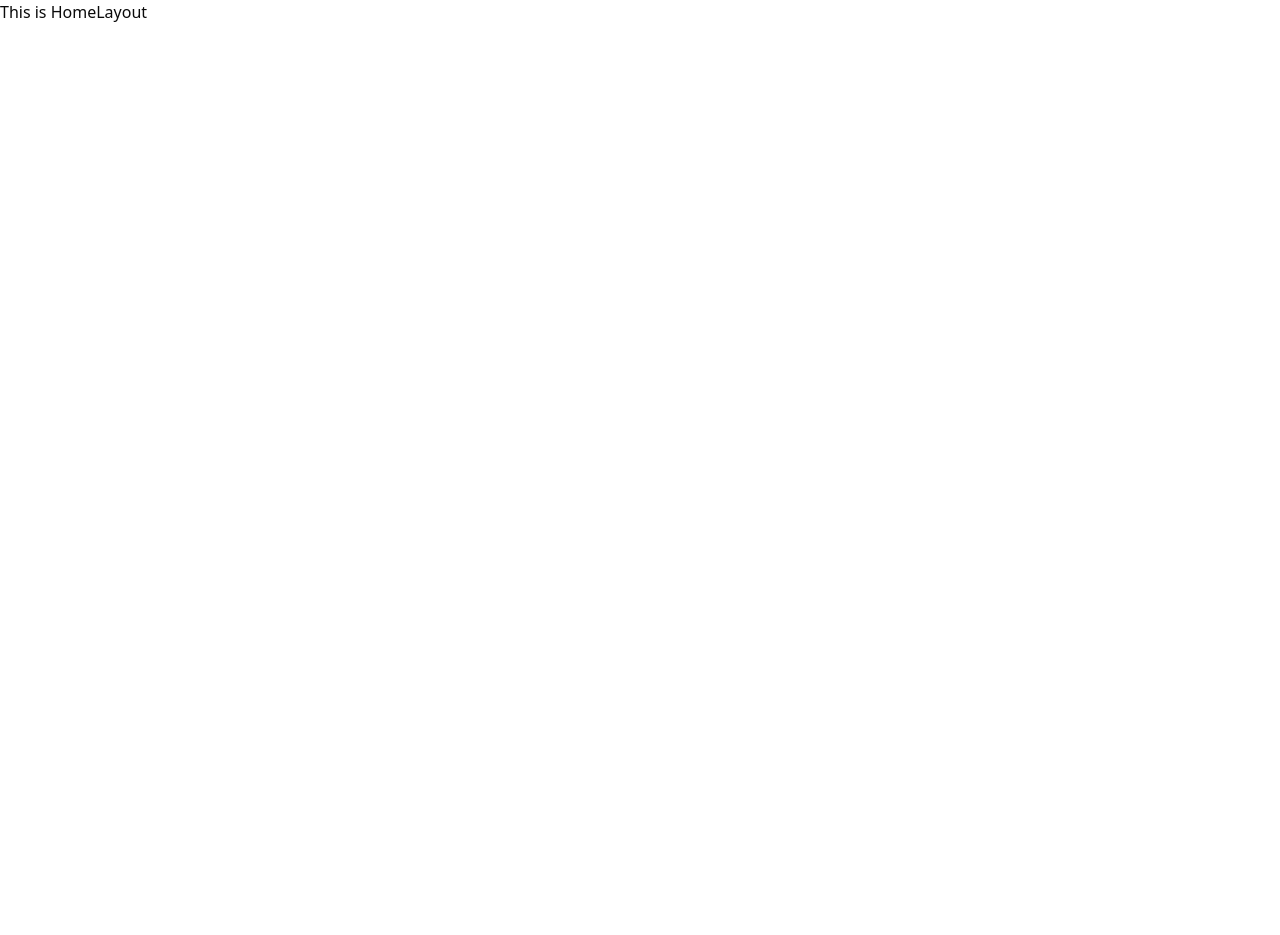
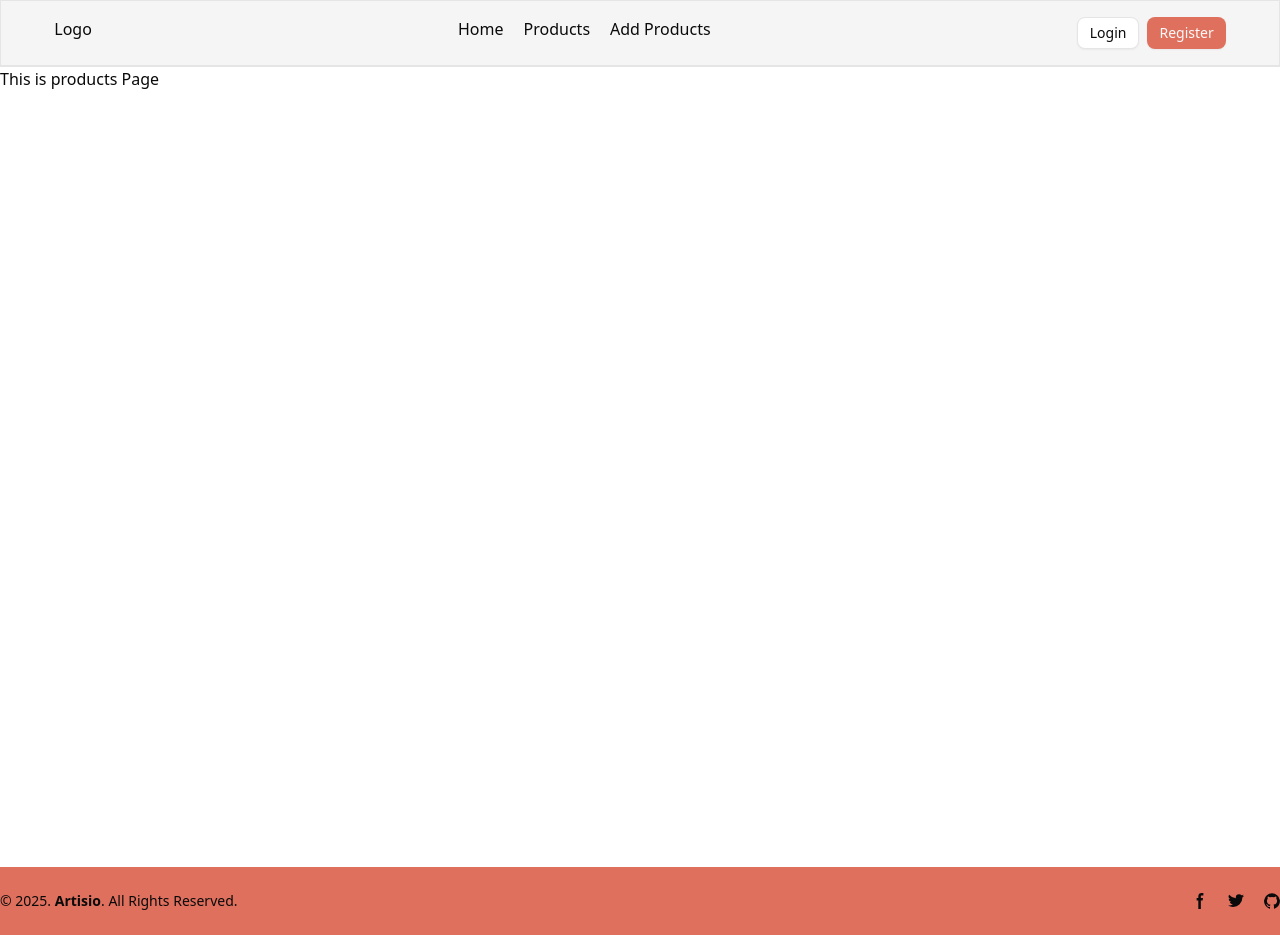
Before and after one commit to AbuSufianMahin/Artisio-website, a Next.js app: page /products in a window 1280 px wide. Before the commit the page ends 800 px from the top, so only its background shows below. Built offline with nearby package versions, Linux system fonts and the light colour scheme.

Commit message:
added footer

```diff
--- a/package.json
+++ b/package.json
@@ -18,6 +18,7 @@
     "react": "19.1.0",
     "react-dom": "19.1.0",
     "react-hook-form": "^7.62.0",
+    "swiper": "^11.2.10",
     "tailwind-merge": "^3.3.1"
   },
   "devDependencies": {
--- a/src/app/(AuthLayout)/login/LoginForm.jsx
+++ b/src/app/(AuthLayout)/login/LoginForm.jsx
@@ -1,10 +1,15 @@
+"use client";
+
 import { Button } from "@/components/ui/button"
 import { Input } from "@/components/ui/input"
 import { Label } from "@/components/ui/label"
 import Link from "next/link";
 import Image from "next/image";
+import { useState } from "react";
+import { Eye, EyeOff } from "lucide-react";
 
 const LoginForm = () => {
+    const [showPass, setShowPass] = useState(false);
     return (
         <form className="flex flex-col gap-6" >
             <div className="flex flex-col items-center gap-2 text-center">
@@ -24,7 +29,27 @@ const LoginForm = () => {
                     <div className="flex items-center">
                         <Label htmlFor="password">Password</Label>
                     </div>
-                    <Input id="password" type="password" placeholder="Enter Password" required />
+                    <div className="relative w-full">
+                        <Input
+                            id="password"
+                            type={showPass ? "text" : "password"}
+                            placeholder="Enter password"
+                            required
+                        />
+                        <Button
+                            variant="ghost"
+                            className="absolute right-0 top-0 z-1 rounded-l-none active:scale-92"
+                            type="button"
+                            onClick={() => setShowPass(!showPass)}
+                        >
+                            {
+                                showPass ?
+                                    <EyeOff />
+                                    :
+                                    <Eye />
+                            }
+                        </Button>
+                    </div>
                 </div>
                 <Button type="submit" className="w-full">
                     Login
--- a/src/app/(HomeLayout)/layout.jsx
+++ b/src/app/(HomeLayout)/layout.jsx
@@ -1,10 +1,16 @@
+import Footer from '@/components/shared/Footer';
+import Navbar from '@/components/shared/Navbar';
 import React from 'react';
 
-const HomeLayout = () => {
+const HomeLayout = ({ children }) => {
     return (
-        <section>
-            This is HomeLayout
-        </section>
+        <>
+            <Navbar></Navbar>
+            <div className='min-h-screen'>
+                {children}
+            </div>
+            <Footer></Footer>
+        </>
     );
 };
 
--- a/src/app/(HomeLayout)/products/page.jsx
+++ b/src/app/(HomeLayout)/products/page.jsx
@@ -0,0 +1,11 @@
+import React from 'react';
+
+const ProductsPage = () => {
+    return (
+        <section>
+            This is products Page
+        </section>
+    );
+};
+
+export default ProductsPage;
--- /dev/null
+++ b/src/components/shared/Footer.jsx
@@ -0,0 +1,35 @@
+import Link from 'next/link';
+import React from 'react';
+
+const Footer = () => {
+    return (
+        <footer className="bg-primary">
+            <div className="mx-auto max-w-7xl">
+                <div className="py-6 md:flex md:items-center md:justify-between">
+                    <span className="text-sm sm:text-center">© 2025. <span className='font-semibold'>Artisio</span>. All Rights Reserved.
+                    </span>
+                    <div className="flex mt-4 sm:justify-center md:mt-0 space-x-5 rtl:space-x-reverse">
+                        <Link href="https://www.facebook.com" target='_blank' className="">
+                            <svg className="w-4 h-4" aria-hidden="true" xmlns="http://www.w3.org/2000/svg" fill="currentColor" viewBox="0 0 8 19">
+                                <path fillRule="evenodd" d="M6.135 3H8V0H6.135a4.147 4.147 0 0 0-4.142 4.142V6H0v3h2v9.938h3V9h2.021l.592-3H5V3.591A.6.6 0 0 1 5.592 3h.543Z" clip-rule="evenodd" />
+                            </svg>
+                        </Link>
+                        <Link href="https://www.x.com" target='_blank' className="">
+                            <svg className="w-4 h-4" aria-hidden="true" xmlns="http://www.w3.org/2000/svg" fill="currentColor" viewBox="0 0 20 17">
+                                <path fillRule="evenodd" d="M20 1.892a8.178 8.178 0 0 1-2.355.635 4.074 4.074 0 0 0 1.8-2.235 8.344 8.344 0 0 1-2.605.98A4.13 4.13 0 0 0 13.85 0a4.068 4.068 0 0 0-4.1 4.038 4 4 0 0 0 .105.919A11.705 11.705 0 0 1 1.4.734a4.006 4.006 0 0 0 1.268 5.392 4.165 4.165 0 0 1-1.859-.5v.05A4.057 4.057 0 0 0 4.1 9.635a4.19 4.19 0 0 1-1.856.07 4.108 4.108 0 0 0 3.831 2.807A8.36 8.36 0 0 1 0 14.184 11.732 11.732 0 0 0 6.291 16 11.502 11.502 0 0 0 17.964 4.5c0-.177 0-.35-.012-.523A8.143 8.143 0 0 0 20 1.892Z" clip-rule="evenodd" />
+                            </svg>
+                        </Link>
+                        <Link href="https://www.github.com" target='_blank' className="">
+                            <svg className="w-4 h-4" aria-hidden="true" xmlns="http://www.w3.org/2000/svg" fill="currentColor" viewBox="0 0 20 20">
+                                <path fillRule="evenodd" d="M10 .333A9.911 9.911 0 0 0 6.866 19.65c.5.092.678-.215.678-.477 0-.237-.01-1.017-.014-1.845-2.757.6-3.338-1.169-3.338-1.169a2.627 2.627 0 0 0-1.1-1.451c-.9-.615.07-.6.07-.6a2.084 2.084 0 0 1 1.518 1.021 2.11 2.11 0 0 0 2.884.823c.044-.503.268-.973.63-1.325-2.2-.25-4.516-1.1-4.516-4.9A3.832 3.832 0 0 1 4.7 7.068a3.56 3.56 0 0 1 .095-2.623s.832-.266 2.726 1.016a9.409 9.409 0 0 1 4.962 0c1.89-1.282 2.717-1.016 2.717-1.016.366.83.402 1.768.1 2.623a3.827 3.827 0 0 1 1.02 2.659c0 3.807-2.319 4.644-4.525 4.889a2.366 2.366 0 0 1 .673 1.834c0 1.326-.012 2.394-.012 2.72 0 .263.18.572.681.475A9.911 9.911 0 0 0 10 .333Z" clip-rule="evenodd" />
+                            </svg>
+                        </Link>
+                    </div>
+                </div>
+            </div>
+        </footer>
+
+    );
+};
+
+export default Footer;
--- a/src/components/shared/Navbar.jsx
+++ b/src/components/shared/Navbar.jsx
@@ -1,21 +1,25 @@
 import Link from 'next/link';
 import React from 'react';
+import { Button } from '../ui/button';
 
 const Navbar = () => {
     return (
-        <nav className='w-10/12 md:w-11/12 max-w-7xl mx-auto border py-5 flex justify-between'>
+        <header className='border bg-secondary border-b-2'>
+            <nav className='w-10/12 md:w-11/12 max-w-7xl py-4 mx-auto flex justify-between'>
                 <div>Logo</div>
                 <div>
-                <ul className='flex gap-5'>
-                    <Link href="/home"> <li>Home</li></Link>
-                    <li>Products</li>
-                    <li>Add Products</li>
+                    <ul className='flex gap-5 font-semiboldnpm '>
+                        <li><Link href="/home">Home</Link></li>
+                        <li><Link href="/products">Products</Link></li>
+                        <li><Link href="/add-products">Add Products</Link></li>
                     </ul>
                 </div>
-            <div>
-                login/register button
+                <div className='flex gap-2'>
+                    <Button size={"sm"} variant={"outline"}>Login</Button>
+                    <Button size={"sm"}>Register</Button>
                 </div>
             </nav>
+        </header>
     );
 };
 
--- a/src/components/ui/button.jsx
+++ b/src/components/ui/button.jsx
@@ -5,7 +5,7 @@ import { cva } from "class-variance-authority";
 import { cn } from "@/lib/utils"
 
 const buttonVariants = cva(
-  "inline-flex items-center justify-center gap-2 whitespace-nowrap rounded-md text-sm font-medium transition-all disabled:pointer-events-none disabled:opacity-50 [&_svg]:pointer-events-none [&_svg:not([class*='size-'])]:size-4 shrink-0 [&_svg]:shrink-0 outline-none focus-visible:border-ring focus-visible:ring-ring/50 focus-visible:ring-[3px] aria-invalid:ring-destructive/20 dark:aria-invalid:ring-destructive/40 aria-invalid:border-destructive active:scale-98",
+  "inline-flex items-center justify-center gap-2 whitespace-nowrap rounded-md text-sm font-medium transition-all disabled:pointer-events-none disabled:opacity-50 [&_svg]:pointer-events-none [&_svg:not([class*='size-'])]:size-4 shrink-0 [&_svg]:shrink-0 outline-none focus-visible:border-ring focus-visible:ring-ring/50 focus-visible:ring-[3px] aria-invalid:ring-destructive/20 dark:aria-invalid:ring-destructive/40 aria-invalid:border-destructive active:scale-95",
   {
     variants: {
       variant: {
```
Also changed, not shown: 1 other file (tests, documents, lock files or other folders). Lines whose indentation alone changed are shown as unchanged.
